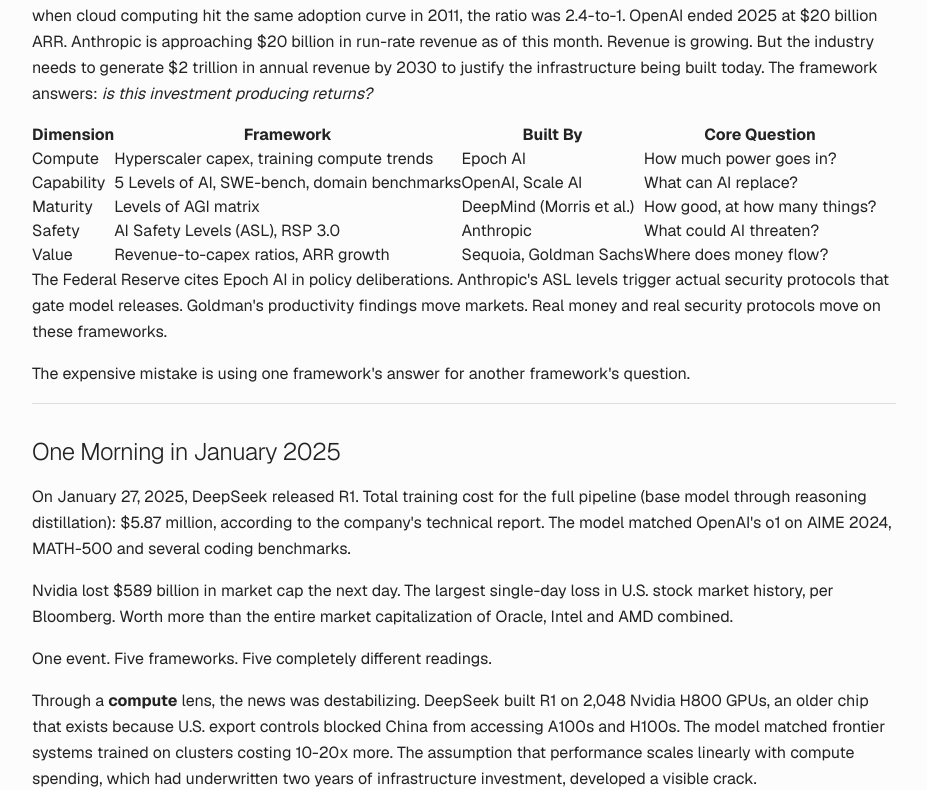
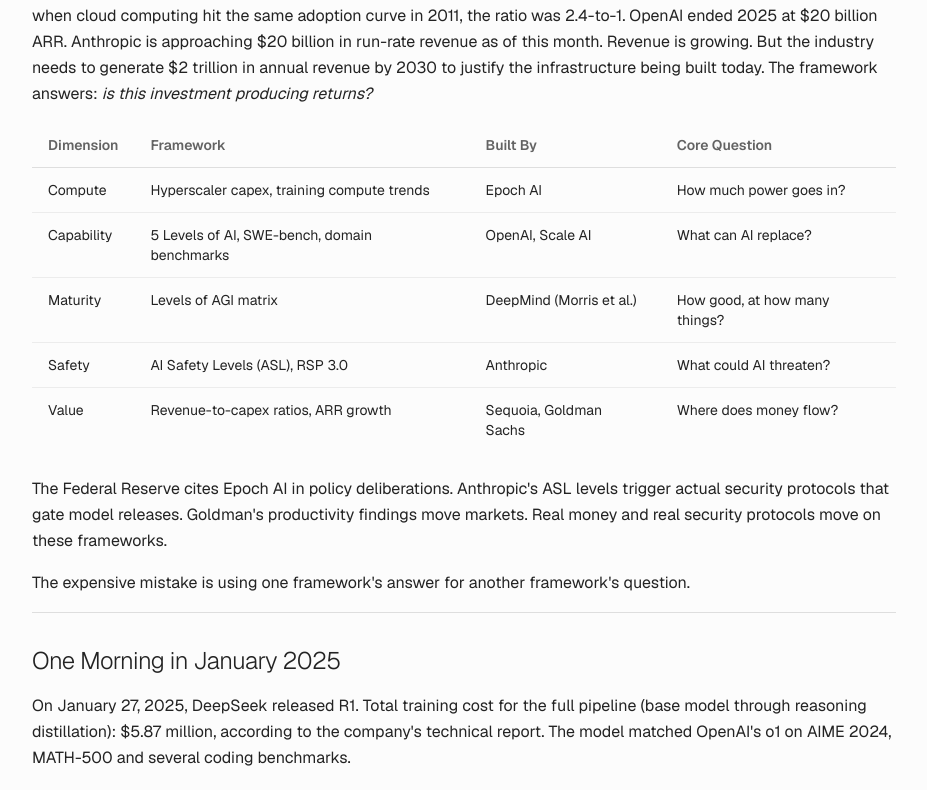
Before and after one commit to sanjayk/blog, a Next.js app: page /posts/product-pick-your-epoch in a window 1280 px wide. Shown: the part 1600-2390 px from the top of the page, without its empty margins (176-1103 px from the left). Built offline with nearby package versions, Linux system fonts and the light colour scheme.

Commit message:
fix: table css

```diff
--- a/app/globals.css
+++ b/app/globals.css
@@ -172,3 +172,27 @@
 .prose blockquote {
   @apply border-l-2 border-border pl-4 italic text-muted-foreground;
 }
+
+.prose table {
+  @apply mb-6 w-full text-sm;
+}
+
+.prose thead {
+  @apply border-b border-border;
+}
+
+.prose th {
+  @apply px-4 py-3 text-left font-semibold text-muted-foreground;
+}
+
+.prose td {
+  @apply px-4 py-3 align-top;
+}
+
+.prose tbody tr {
+  @apply border-b border-border/50;
+}
+
+.prose tbody tr:last-child {
+  @apply border-b-0;
+}
```
